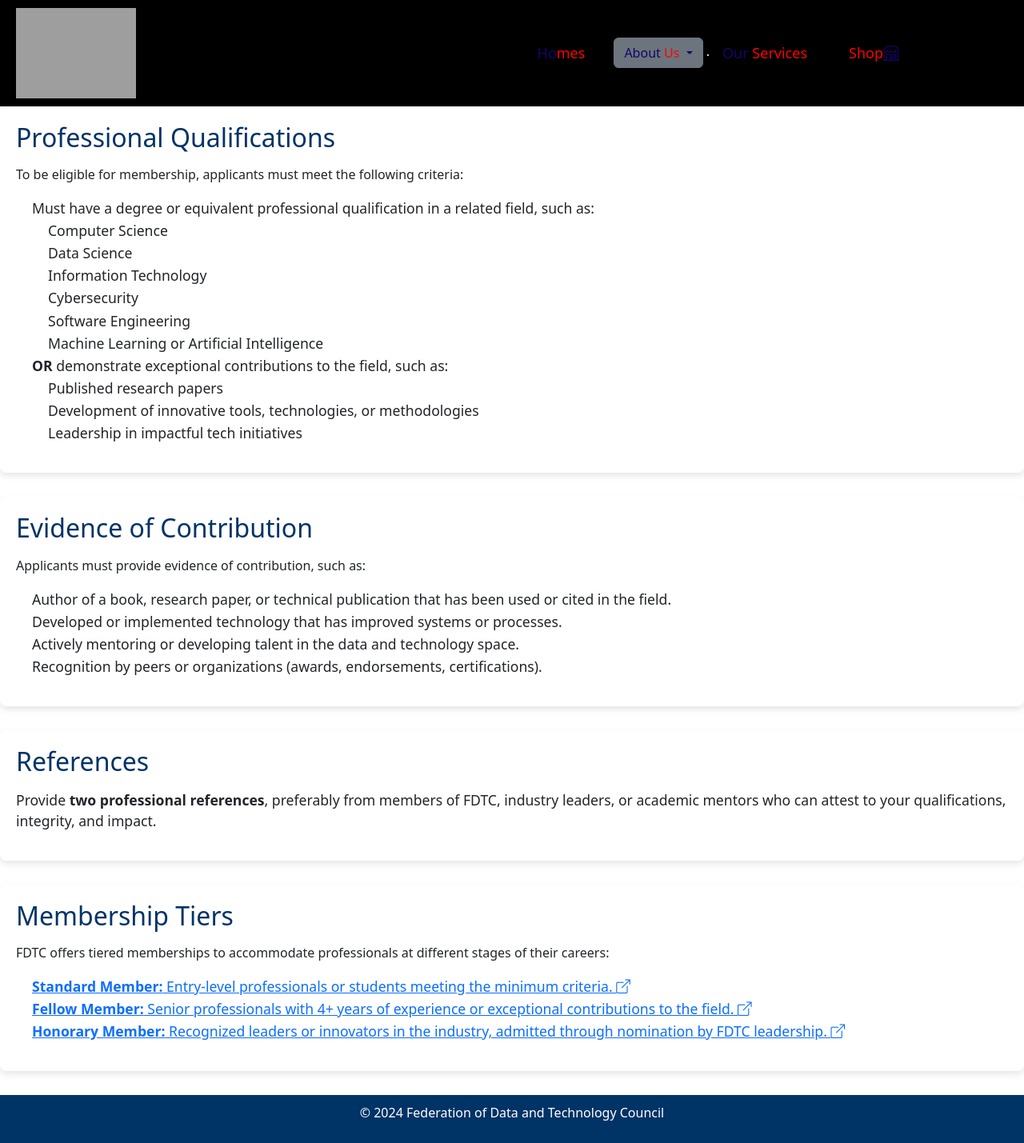
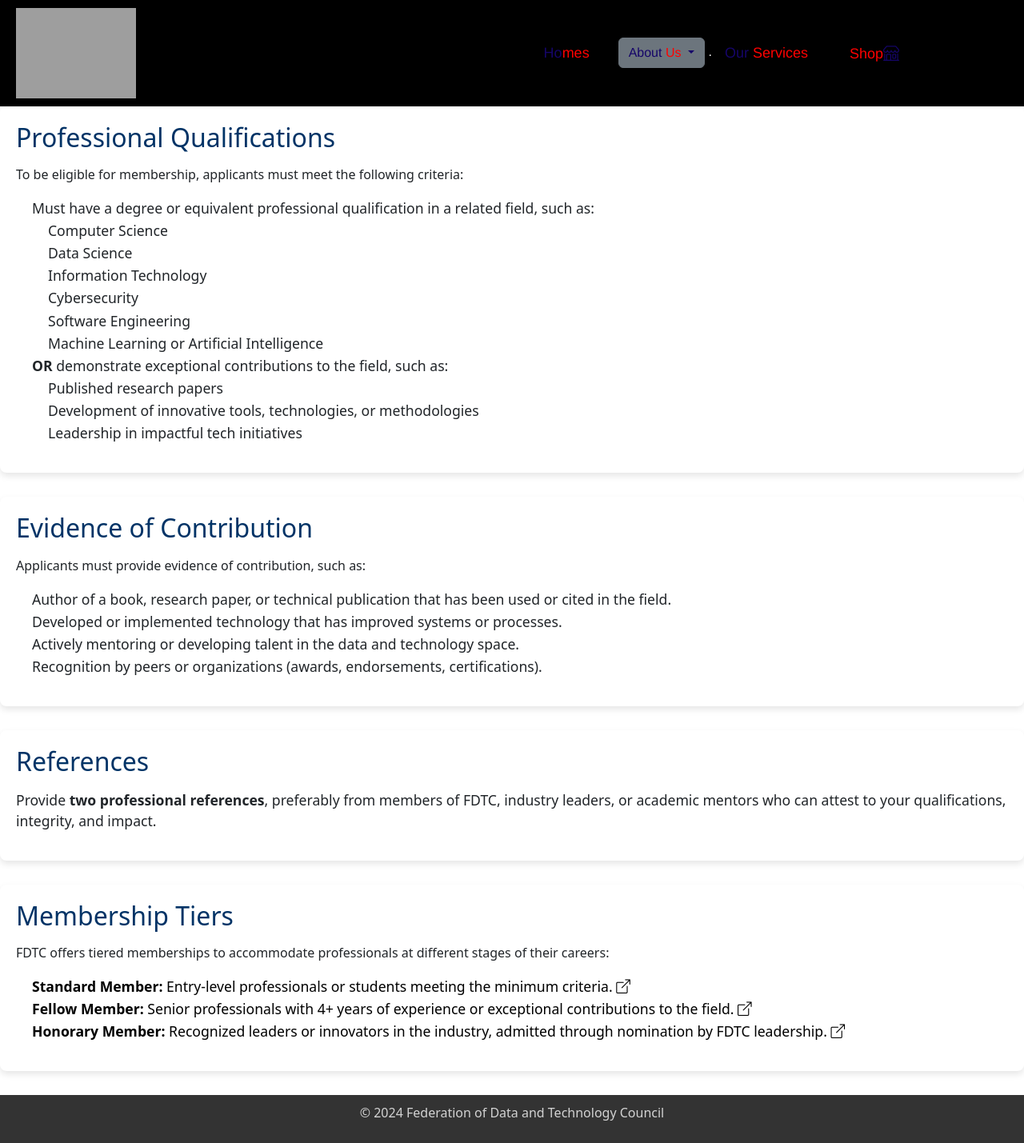
Before and after one commit to Silsamk01/fedtc.github.io, a PHP site: page /membership.html in a window 1280 px wide. Shown: the whole page at 80% size. Run offline with PHP 8.4, Linux system fonts and the light colour scheme; grey boxes are pictures that could not be loaded.

Commit message:
Update membership.css

```diff
--- a/membership.css
+++ b/membership.css
@@ -37,8 +37,8 @@
   }
 
   footer {
-    background-color: #003366;
-    color: white;
+    background-color: #333333;
+    color:#d3d3d3;
     text-align: center;
     padding: 10px;
   }
@@ -66,7 +66,8 @@
     align-items: center;
     color: white;
     background-color: transparent;
-    padding: 10px 20px;
+    padding: 10px 20px ;
+    font-family:'Franklin Gothic Medium', 'Arial Narrow', Arial, sans-serif;
 }
 
 /* Logo adjustments */
@@ -92,3 +93,8 @@
     margin-right: 20px;
     color: #150569;
 }
+
+a {
+  text-decoration: none;
+  color: #000;
+}
```
